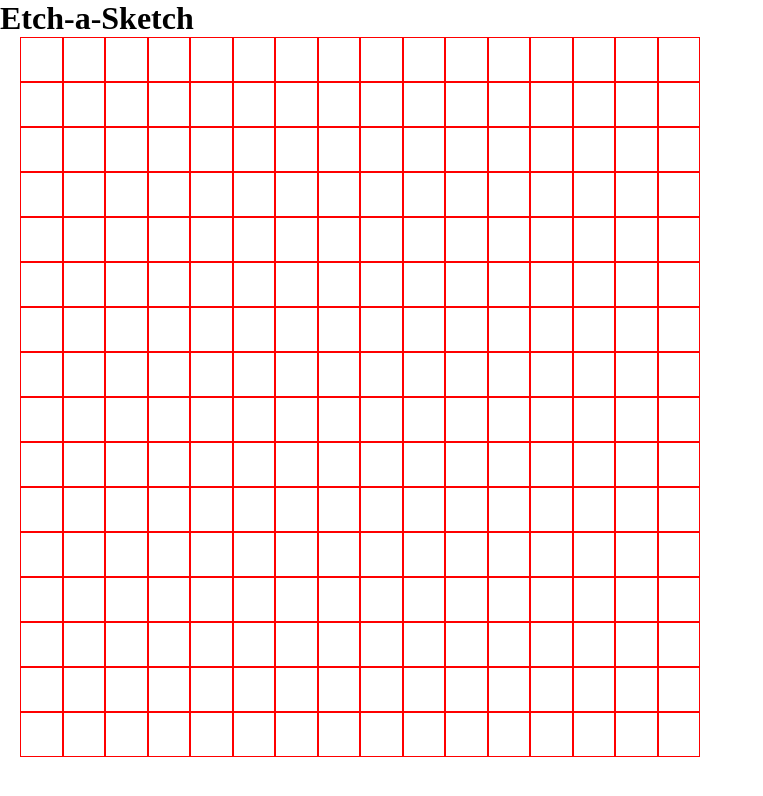
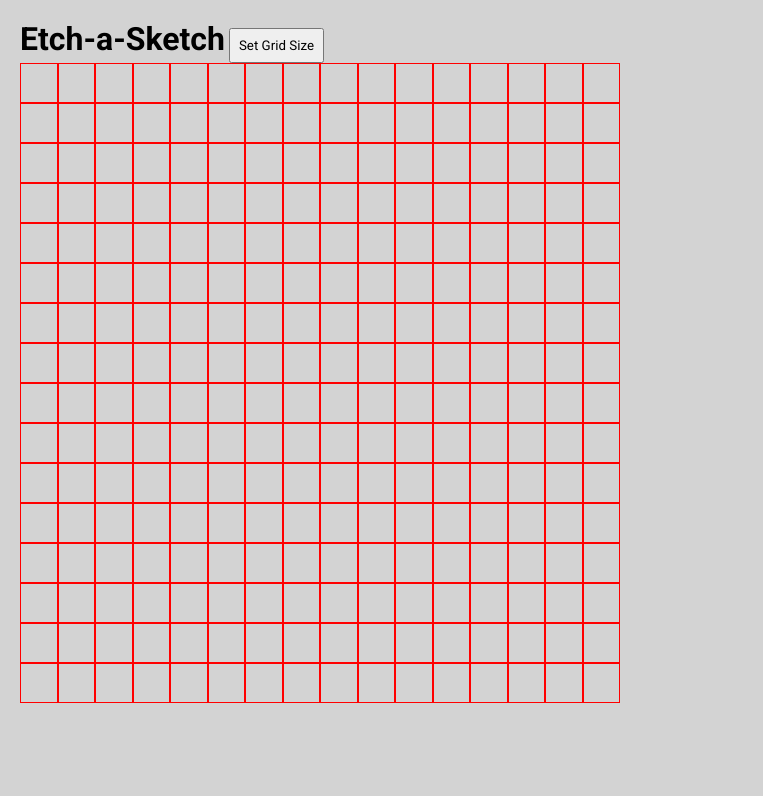
Before and after one commit to Valmord/odin-etchsketch, a plain HTML site: page index.html in a window 1280 px wide. Shown: the whole page, without its empty margins (0-763 px from the left). Drawn offline with Linux system fonts and the light colour scheme.

Commit message:
Naming of divs changed, rework of sidebar started

```diff
--- a/index.html
+++ b/index.html
@@ -8,8 +8,15 @@
     <script src="./script/code.js" defer></script>
 </head>
 <body>
-    <h1>Etch-a-Sketch</h1>
-    <div class="container">
+    <div class="header">
+
+
+    </div>
+    <div class="sidebar">
+        <h1>Etch-a-Sketch</h1>
+        <button class="grid-size-button grid-size-js">Set Grid Size</button>
+    </div>
+    <div class="grid-container">
 
     </div>
 </body>
--- a/script/code.js
+++ b/script/code.js
@@ -1,23 +1,42 @@
 //Create Grid
-const gridSize = 16;
-const gridContainer = document.querySelector('.container');
+let gridSize = 16;
+renderGrid();
 
+
+function renderGrid(){
+    drawGrid();
+    addSquareListeners();
+}
+
+function drawGrid(){
+    const gridContainer = document.querySelector('.grid-container');
     let gridHtml = '';
     for (let i = 0; i < gridSize; i++){
-    gridHtml += `<div class='grid-container grid-${i}'>`
+        gridHtml += `<div class='square-container grid-${i}'>`
 
         for (let j = 0; j < gridSize; j++){
             gridHtml += `\n<div class="grid-square"></div>`;
         }
         gridHtml += `</div>\n`
-
+    }
+    gridContainer.innerHTML = gridHtml;
 }
 
-gridContainer.innerHTML = gridHtml;
-
+function addSquareListeners(){
     const gridSquares = document.querySelectorAll('.grid-square')
     gridSquares.forEach( node => {
         node.addEventListener('mouseenter', () => {
             node.classList.add('sketched')
         })
     })
+}
+
+const gridSizeButton = document.querySelector('.grid-size-js')
+gridSizeButton.addEventListener('click', () => {
+    let userGridChoice = +prompt('Please enter a whole number between 1 and 100', 16)
+    while(isNaN(userGridChoice) || userGridChoice > 100 || userGridChoice < 1){
+        userGridChoice = +prompt('Please enter a number between 1 and 100!');
+    }
+    gridSize = Math.floor(userGridChoice);
+    renderGrid();
+})
--- a/styles/style.css
+++ b/styles/style.css
@@ -1,18 +1,40 @@
+@import url('https://fonts.googleapis.com/css2?family=Roboto:wght@400;500;700&display=swap');
+
 * {
     margin: 0px;
     padding: 0px;
     box-sizing: border-box;
+    font-family: Roboto, sans-serif, serif;
 }
 
-.container {
+body {
+    background-color: lightgray;
+}
+
+h1 {
+    display: inline;
+    padding-left: 20px;
+}
+
+.header {
     display: flex;
-    flex-direction: column;
-    height: 90vh;
-    width: 90vh;
+    padding: 10px;
+    gap: 10px;
+}
+
+.grid-size-button {
+    padding: 8px;
 }
 
 .grid-container {
-    margin: 0 20px;
+    display: flex;
+    flex-direction: column;
+    height: 80vh;
+    width: 80vh;
+}
+
+.square-container {
+    padding: 0 20px;
     display: flex;
     flex: 1 0 0;
 }
```
Lines whose indentation alone changed are shown as unchanged.
